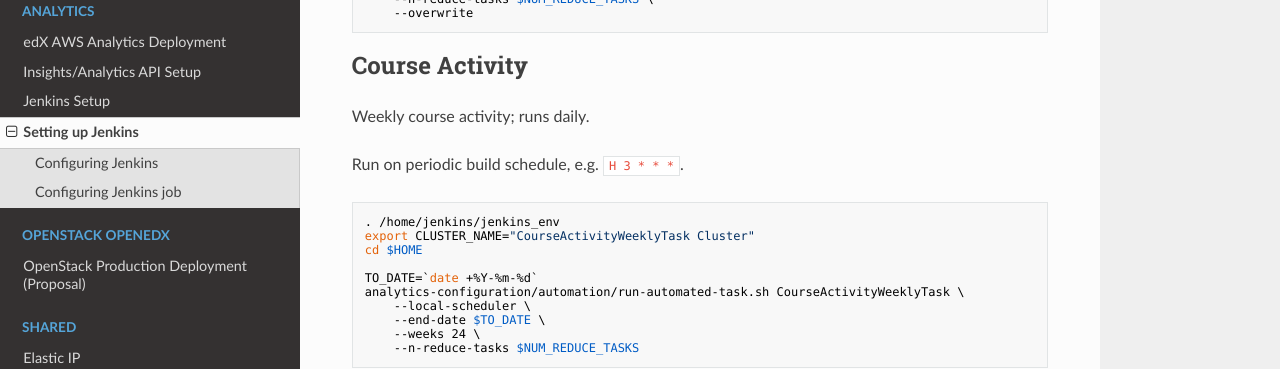
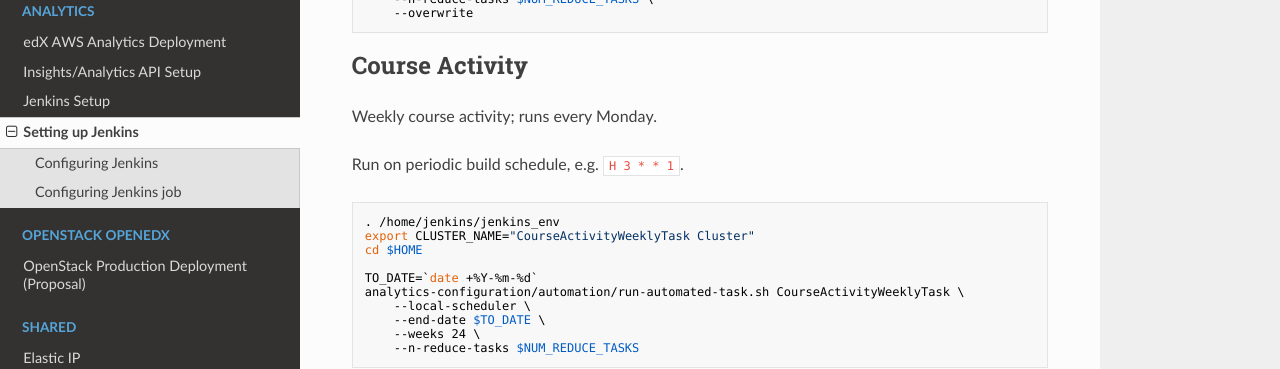
Before and after one commit to open-craft/openedx-deployment, an MkDocs documentation site: the page built from docs/analytics/jenkins_jobs.md, in a window 1280 px wide and 900 px high, scrolled down 3354 px. Shown: the part 151-520 px from the top of the window. Built offline with MkDocs 1.6.1, drawn with Linux system fonts in a browser that asks for light colours; nearby versions of some CDN libraries.

Commit message:
Update weekly task to weekly instead of daily

````diff
--- a/docs/analytics/jenkins_jobs.md
+++ b/docs/analytics/jenkins_jobs.md
@@ -149,9 +149,9 @@ analytics-configuration/automation/run-automated-task.sh InsertToMysqlCourseEnro
 
 ## Course Activity
 
-Weekly course activity; runs daily.
+Weekly course activity; runs every Monday.
 
-Run on periodic build schedule, e.g. `H 3 * * *`.
+Run on periodic build schedule, e.g. `H 3 * * 1`.
 
 ```bash
 . /home/jenkins/jenkins_env
````
